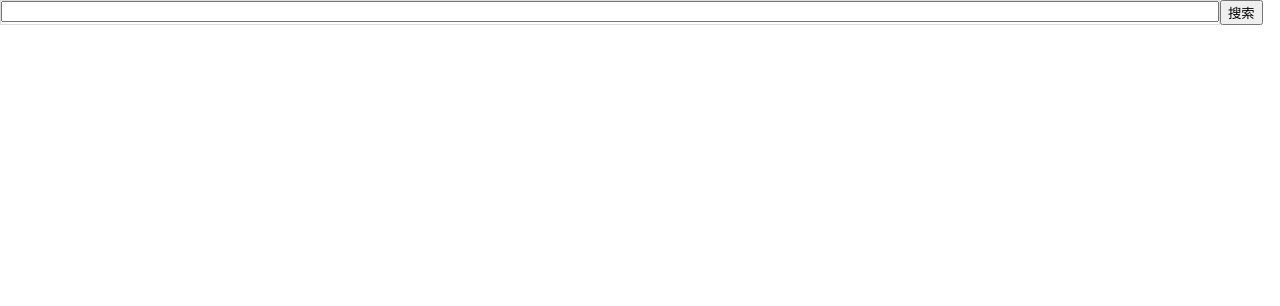
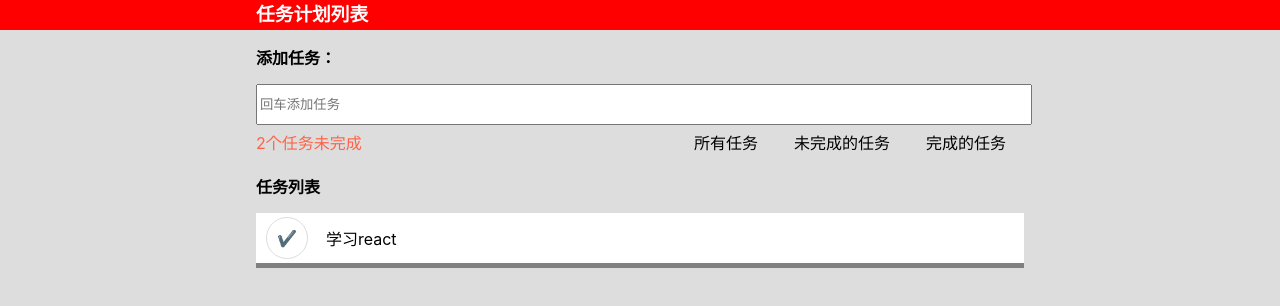
Before and after one commit to melody-core/react-ts-jest-demo, a React app: page / in a window 1280 px wide. Shown: the top 306 px of the page. Built offline with nearby package versions, Linux system fonts and the light colour scheme.

Commit message:
feat(dev): todolist -HTML+CSS

```diff
--- a/src/index.js
+++ b/src/index.js
@@ -4,6 +4,7 @@ import ReactDOM from "react-dom";
 import Swiper from "./components/Swiper";
 import Modal from './components/Modal';
 import Test from './pages/Test'
+import TodoList from "./pages/TodoList";
 import "./index.css";
 
 ReactDOM.render(
@@ -15,7 +16,7 @@ ReactDOM.render(
   //     "https://gimg2.baidu.com/image_search/src=http%3A%2F%2Fhbimg.b0.upaiyun.com%2F6de9fda015933d8360bd3204b7a12fcf1f207bc051032-9yAAsK_fw658&refer=http%3A%2F%2Fhbimg.b0.upaiyun.com&app=2002&size=f9999,10000&q=a80&n=0&g=0n&fmt=jpeg?sec=1643886627&t=f21ccf4c79dc78f9095c4f60ffd0af87",
   //   ]}
   // />,
-  <Test a="1"/>,
+  <TodoList />,
   document.getElementById("root")
 );
 
--- /dev/null
+++ b/src/pages/TodoList/index.jsx
@@ -0,0 +1,46 @@
+import React from 'react';
+
+
+import styles from './index.module.css';
+
+console.log('styles', styles);
+
+
+
+export default class TodoList extends React.Component{
+    render(){
+        return (
+            <div className={styles['wrap']}>
+                <div className={styles['bar']} />
+                <div className={styles['content-wrap']}>
+                    <h3 className={styles['title']}>任务计划列表</h3>
+                    <h4 className={styles['add-title']}>添加任务：</h4>
+                    <input
+                        className={styles['input']}
+                        placeholder='回车添加任务'
+                    />
+                    <div className={styles['mid']}>
+                        <div className={styles['tip']}>
+                            2个任务未完成
+                        </div>
+                        <div className={styles['btns']}>
+                            <div className={styles['btn']}>所有任务</div>
+                            <div className={styles['btn']}>未完成的任务</div>
+                            <div className={styles['btn']}>完成的任务</div>
+                        </div>
+                    </div>
+                    <h4 className={styles['add-title']}>任务列表</h4>
+                    <div className={styles['list']}>
+                        <div className={styles['item']}>
+                            <div className={styles['item-left']}>
+                                ✔️
+                            </div>
+                            <div>学习react</div>
+                        </div>
+                    </div>
+                </div>
+
+            </div>
+        )
+    }
+}
--- /dev/null
+++ b/src/pages/TodoList/index.module.css
@@ -0,0 +1,80 @@
+.wrap{
+    position: fixed;
+    left: 0;
+    top: 0;
+    width: 100vw;
+    height: 100vh;
+    background: #ddd;
+}
+
+.bar{
+    position:absolute;
+    background: red;
+    z-index: -1;
+    width: 100%;
+    height: 30px;
+    top: 0;
+    left: 0;
+}
+
+.content-wrap{
+    width: 60%;
+    margin: 0 auto;
+}
+
+.title{
+    height: 30px;
+    margin: 0;
+    line-height: 30px;
+    color: white;
+}
+.add-title{
+    margin: 15px 0;
+}
+.input{
+    width: 100%;
+    height: 35px;
+}
+.mid {
+    display: flex;
+    justify-content: space-between;
+    align-items: center;
+}
+.tip{
+    color: tomato;
+}
+.btns{
+    display: flex;
+    align-items: center;
+    /* justify-content: ; */
+}
+.btn{
+    margin: 0 8px;
+    padding: 5px 10px;
+}
+
+.list{
+    width: 100%;
+}
+.item{
+    height: 50px;
+    display: flex;
+    align-items: center;
+    background: white;
+    border-bottom: 5px solid gray;
+}
+.item-left{
+    width: 40px;
+    height: 40px;
+    border: 1px solid #ddd;
+    border-radius: 21px;
+    -webkit-border-radius: 21px;
+    -moz-border-radius: 21px;
+    -ms-border-radius: 21px;
+    -o-border-radius: 21px;
+    display: flex;
+    justify-content: center;
+    align-items: center;
+    margin-right: 18px;
+    margin-left: 10px;
+}
```
